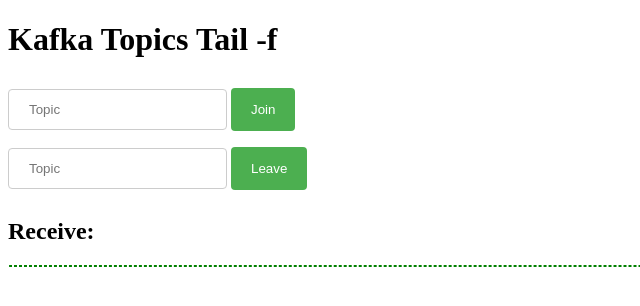
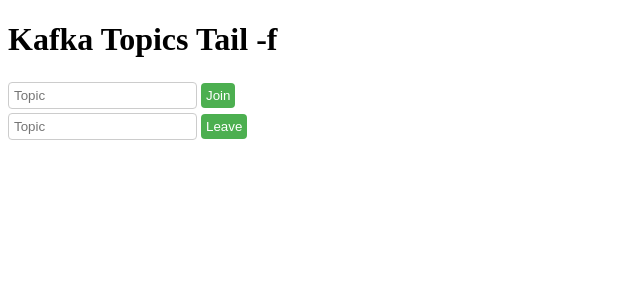
Before and after one commit to klyr/kafka-tailf-ui, a Flask app: page / in a window 1280 px wide. Shown: the top 306 px of the page, without its empty margins (0-640 px from the left). Run offline with Flask 2, Linux system fonts and the light colour scheme; some libraries are stand-ins or nearby versions.

Commit message:
Update CSS

```diff
--- a/templates/index.html
+++ b/templates/index.html
@@ -3,18 +3,28 @@
 <head>
   <title>Kafka Topics Tail -f</title>
   <style>
-    #messages { list-style-type: square;
-      margin: 1px;
-      border: 1px dashed green;
+    #messages {
+      font-size: 12px;
+    }
+    details {
       border-radius: 4px;
+      border: 1px solid;
+      margin-block-end: 10px;
     }
-    #messages li:nth-last-child(odd) {
+
+    details:nth-last-child(odd) summary {
       background: #5CBF60;
     }
 
+    details pre {
+      margin: 0px;
+      margin-left: 10px;
+      background: #eee;
+    }
+
     input[type=text], select {
-      padding: 12px 20px;
-      margin: 8px 0;
+      padding: 5px 5px;
+      margin: 2px 0;
       display: inline-block;
       border: 1px solid #ccc;
       border-radius: 4px;
@@ -24,8 +34,8 @@
     input[type=submit] {
       background-color: #4CAF50;
       color: white;
-      padding: 14px 20px;
-      margin: 8px 0;
+      padding: 5px 5px;
+      margin: 2px 0;
       border: none;
       border-radius: 4px;
       cursor: pointer;
@@ -33,6 +43,14 @@
 
     input[type=submit]:hover {
       background-color: #45a049;
+    }
+
+    span.timestamp {
+    }
+    span.topic {
+    }
+    span.message {
+
     }
   </style>
   <script type="text/javascript" src="//code.jquery.com/jquery-1.4.2.min.js"></script>
@@ -48,17 +66,23 @@
 	            decoded_msg = dec.decode(msg.data);
 	            topic = msg.topic;
                     n = new Date().getTime();
-	            message = n + ' → ' + topic + ' → ' + decoded_msg;
-	            $('#messages').prepend($('<li>').text(message).fadeTo(100, 0.3, function() { $(this).fadeTo(500, 1.0); }));
+	            summary = '<span class="timestamp">' + n + '<span class="topic">' + topic + '</span> → <span class="message">' + decoded_msg + '</span>';
+	            pretty_json = JSON.stringify(JSON.parse(decoded_msg), undefined, 2);
+                    msg_elt = $('<details><summary>' + summary + '</summary><pre>' + pretty_json + '</pre></details>').fadeTo(100, 0.3, function() { $(this).fadeTo(500, 1.0); });
+                    $('#messages').prepend(msg_elt);
                 });
 
-	        $('form#join_room').submit(function(event) {
-                socket.emit('join', $('#join_kafka_room').val());
-                return false;
+            $('form#join_room').submit(function(event) {
+              topic = $('#join_kafka_room').val();
+              socket.emit('join', topic);
+              $('#info').text('Reveiving messages from ' + topic);
+              return false;
             });
 	    $('form#leave_room').submit(function(event) {
-                socket.emit('leave', $('#leave_kafka_room').val());
-                return false;
+              socket.emit('leave', $('#leave_kafka_room').val());
+              $('#info').text('');
+              $('#messages').empty();
+              return false;
             });
         });
   </script>
@@ -73,7 +97,7 @@
       <input type="text" name="kafka_topic" id="leave_kafka_room" placeholder="Topic">
       <input type="submit" value="Leave">
     </form>
-    <h2>Receive:</h2>
-    <ul id="messages"></ul>
+    <h2 id="info"></h2>
+    <div id="messages"></div>
 </body>
 </html>
```
